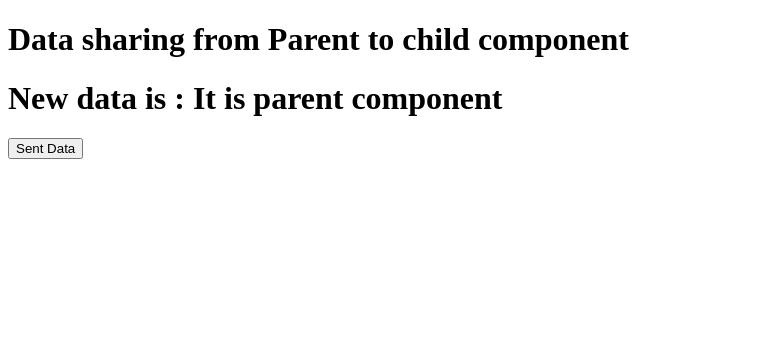
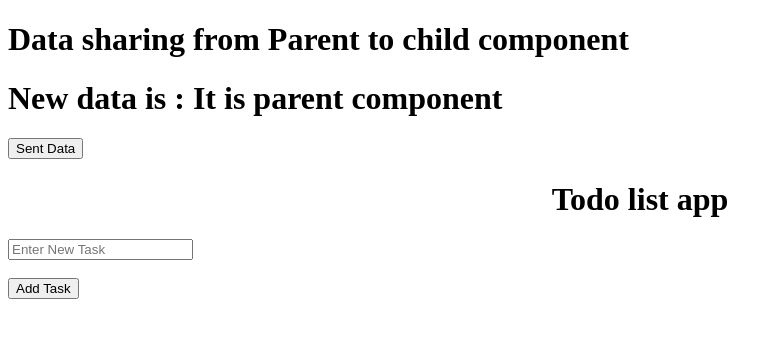
Before and after one commit to wasimnahed/Training, an Angular app: page / in a window 1280 px wide. Shown: the top 338 px of the page, without its empty margins (0-782 px from the left). Built offline with nearby package versions, Linux system fonts and the light colour scheme.

Commit message:
todo list

```diff
--- a/src/app/app.component.html
+++ b/src/app/app.component.html
@@ -1,9 +1,15 @@
 <router-outlet></router-outlet>
 <app-parent></app-parent>
+<app-todo-list></app-todo-list>
 
+<!-- <h1 style="text-align: center;">Todo list app</h1> -->
+<!--<input type="text" placeholder="Enter New Task" #task />    #task= id -->
+<!-- <br><br>
+<button (click)="addTask(task.value)">Add Task</button>
 
-
-
+<ul *ngFor="let item of list">
+  <li>{{item.name}}  <button (click)="removeTask(item.id)">Remove</button></li>
+</ul> -->
 
 
 
--- a/src/app/app.module.ts
+++ b/src/app/app.module.ts
@@ -5,12 +5,14 @@ import { AppRoutingModule } from './app-routing.module';
 import { AppComponent } from './app.component';
 import { ParentComponent } from './parent/parent.component';
 import { ChildComponent } from './child/child.component';
+import { TodoListComponent } from './todo-list/todo-list.component';
 
 @NgModule({
   declarations: [
     AppComponent,
     ParentComponent,
     ChildComponent,
+    TodoListComponent,
 
   ],
   imports: [
--- /dev/null
+++ b/src/app/todo-list/todo-list.component.html
@@ -0,0 +1,8 @@
+<h1 style="text-align: center;">Todo list app</h1>
+ <input type="text" placeholder="Enter New Task" #task />   <!-- #task= id -->
+<br><br>
+<button (click)="addTask(task.value)">Add Task</button>
+
+<ul *ngFor="let item of list">
+  <li>{{item.name}}  <button (click)="removeTask(item.id)">Remove</button></li>
+</ul>
--- /dev/null
+++ b/src/app/todo-list/todo-list.component.ts
@@ -0,0 +1,34 @@
+import { Component, OnInit } from '@angular/core';
+
+@Component({
+  selector: 'app-todo-list',
+  templateUrl: './todo-list.component.html',
+  styleUrls: ['./todo-list.component.css']
+})
+export class TodoListComponent implements OnInit {
+  list: any[] = [];
+  constructor() { }
+
+  ngOnInit(): void {
+  }
+
+
+
+  addTask(item: string) {
+    // console.log(item);
+    this.list.push(
+      {
+        id: this.list.length,
+        name: item
+      }
+    )
+    console.log(this.list);
+  }
+
+  removeTask(id: number) {
+    console.log(id);
+    this.list=this.list.filter(item=>item.id!==id)
+
+  }
+
+}
```
Also changed, not shown: src/app/app.component.ts (+19 -0 lines), src/app/todo-list/todo-list.component.css (added), 1 other file (tests, documents, lock files or other folders).
